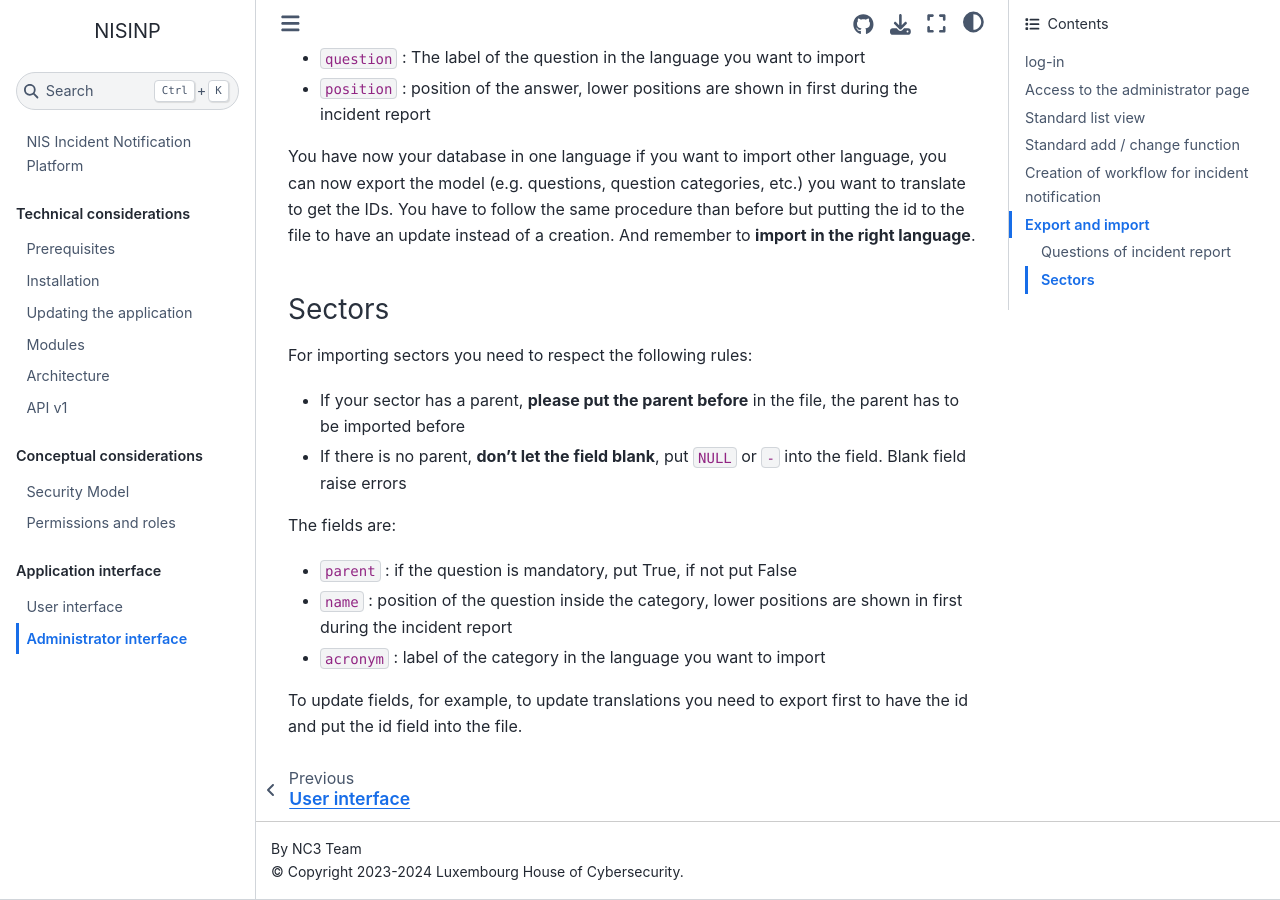
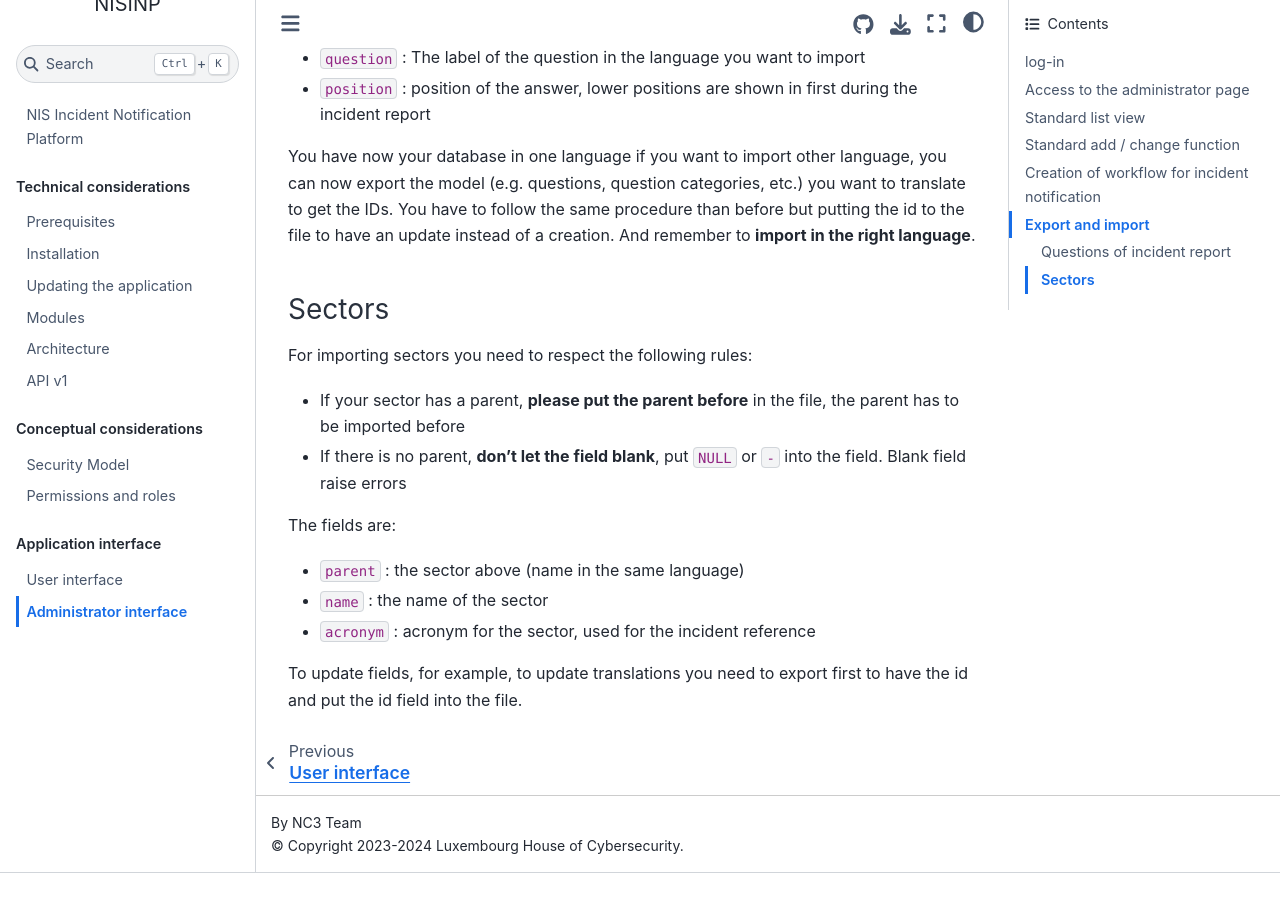
Before and after one commit to informed-governance-project/NISINP, a Sphinx documentation site: the page built from docs/ui_administrator.rst, in a window 1280 px wide and 900 px high, scrolled down 6442 px. Built offline with Sphinx 7.4.7 and the Sphinx Book theme 1.1.4, drawn with Linux system fonts in a browser that asks for light colours; after the commit the page ends 7315 px from its top, so only the background shows below that.

Commit message:
fix typo

```diff
--- a/docs/ui_administrator.rst
+++ b/docs/ui_administrator.rst
@@ -188,8 +188,8 @@ For importing sectors you need to respect the following rules:
 
 The fields are:
 
-- ``parent`` : if the question is mandatory, put True, if not put False
-- ``name`` : position of the question inside the category, lower positions are shown in first during the incident report
-- ``acronym`` : label of the category in the language you want to import
+- ``parent`` : the sector above (name in the same language)
+- ``name`` : the name of the sector
+- ``acronym`` : acronym for the sector, used for the incident reference
 
 To update fields, for example, to update translations you need to export first to have the id and put the id field into the file.
```
